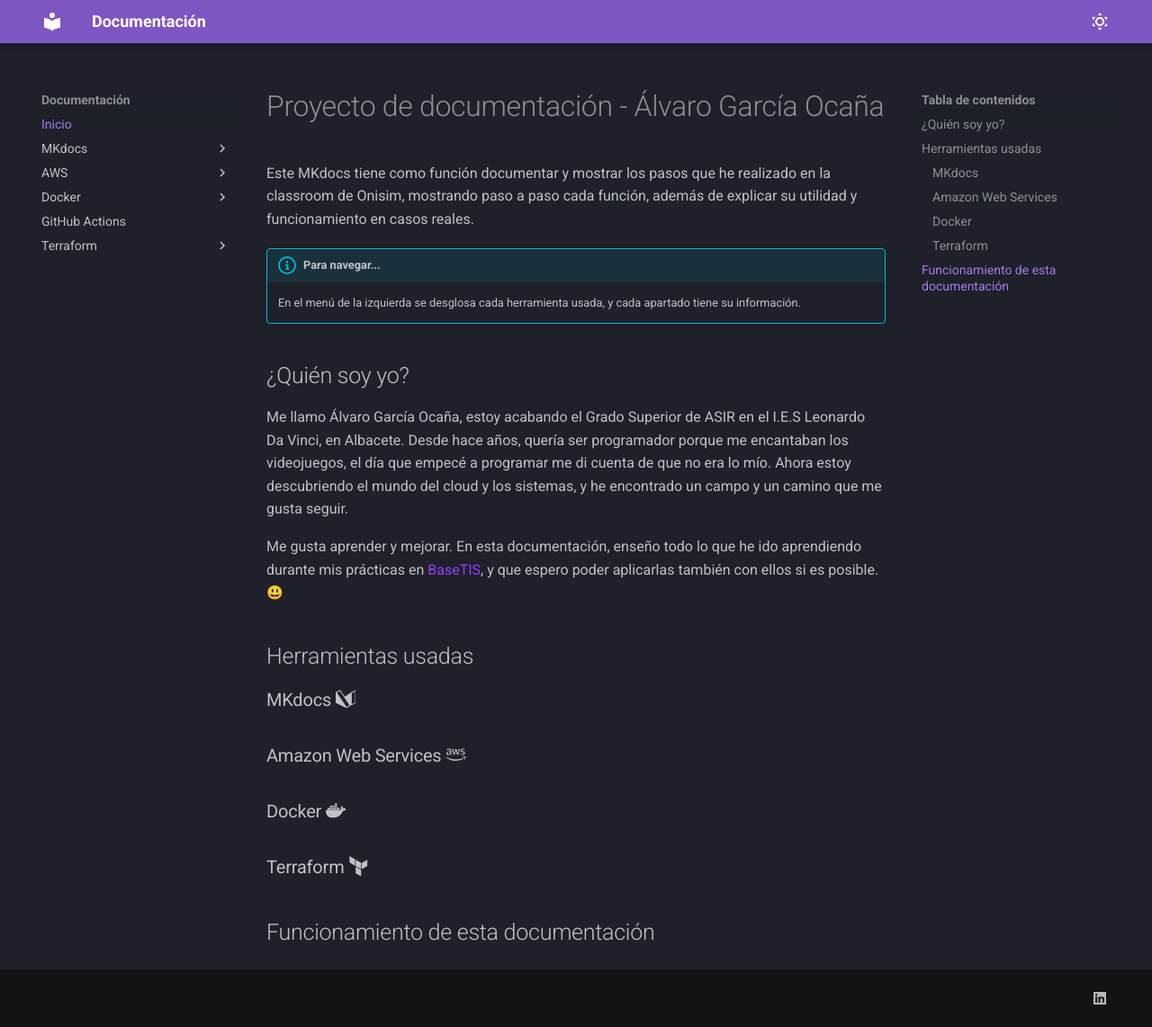
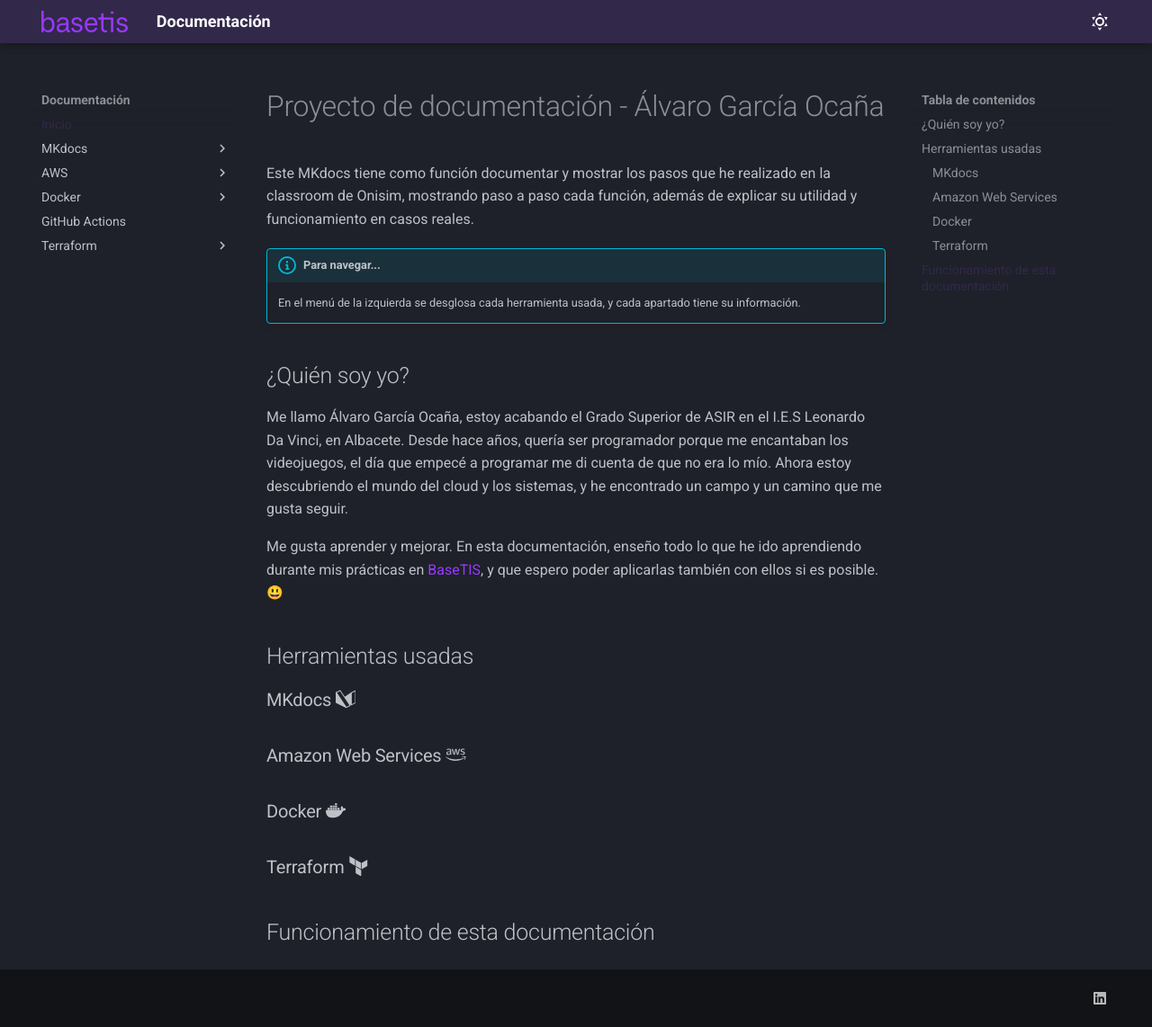
Before and after one commit to AlvaroGarOca/PrimerMKdocs, an MkDocs documentation site: the page built from docs/index.md, in a window 1280 px wide and 1142 px high. Shown: the whole window at 90% size. Built offline with MkDocs 1.6.1 and Material for MkDocs 9.7.7, drawn with Linux system fonts in a browser that asks for light colours; emoji names are drawn with the system emoji font.

Commit message:
Actualizado el diseño de la web

```diff
--- /dev/null
+++ b/docs/stylesheets/extra.css
@@ -0,0 +1,5 @@
+:root  > * {
+  --md-primary-fg-color:        #32284a;
+  --md-primary-fg-color--light: #eb0e0e;
+  --md-primary-fg-color--dark:  #16c249;
+}
--- a/mkdocs.yml
+++ b/mkdocs.yml
@@ -35,7 +35,8 @@
 
 theme:
   name: material
-  favicon: Recursos/Other/faviconBasetis.png
+  logo: Recursos/Others/Basetis_Logotipo.svg
+  favicon: Recursos/Others/favicon.ico
   language: es
   icon:
     admonition:
@@ -61,7 +62,7 @@
       toggle:
         icon: material/weather-sunny
         name: Modo día
-      primary: deep purple
+      primary: custom
       accent: deep purple
 
     # Light Mode
@@ -101,3 +102,6 @@
   social:
     - icon: fontawesome/brands/linkedin
       link: https://www.linkedin.com/in/%C3%A1lvarogarc%C3%ADaoca%C3%B1a/
+
+extra_css:
+  - stylesheets/extra.css
```
Also changed, not shown: docs/Recursos/Others/Basetis_Logotipo.svg (added), docs/Recursos/Others/favicon.ico (renamed from docs/Recursos/Others/faviconBasetis.png).
